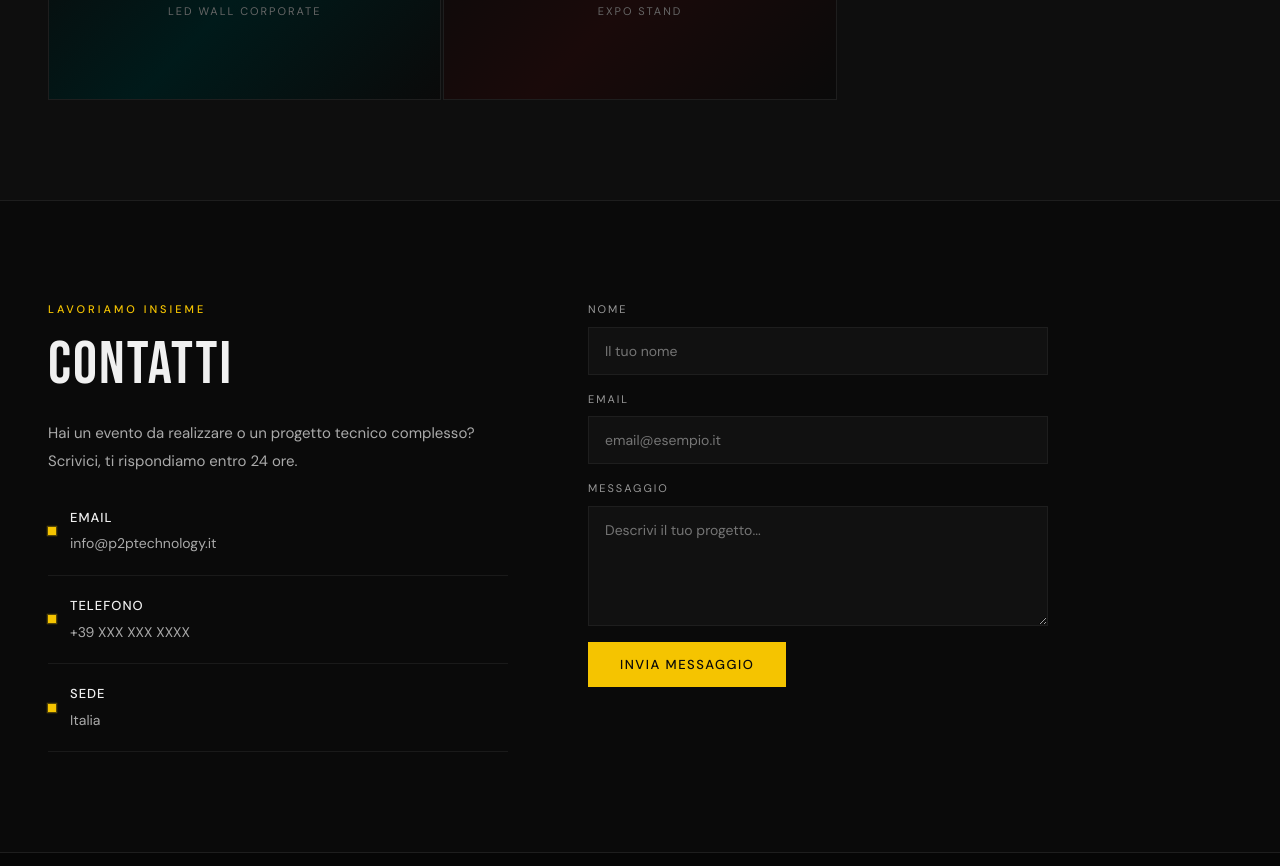
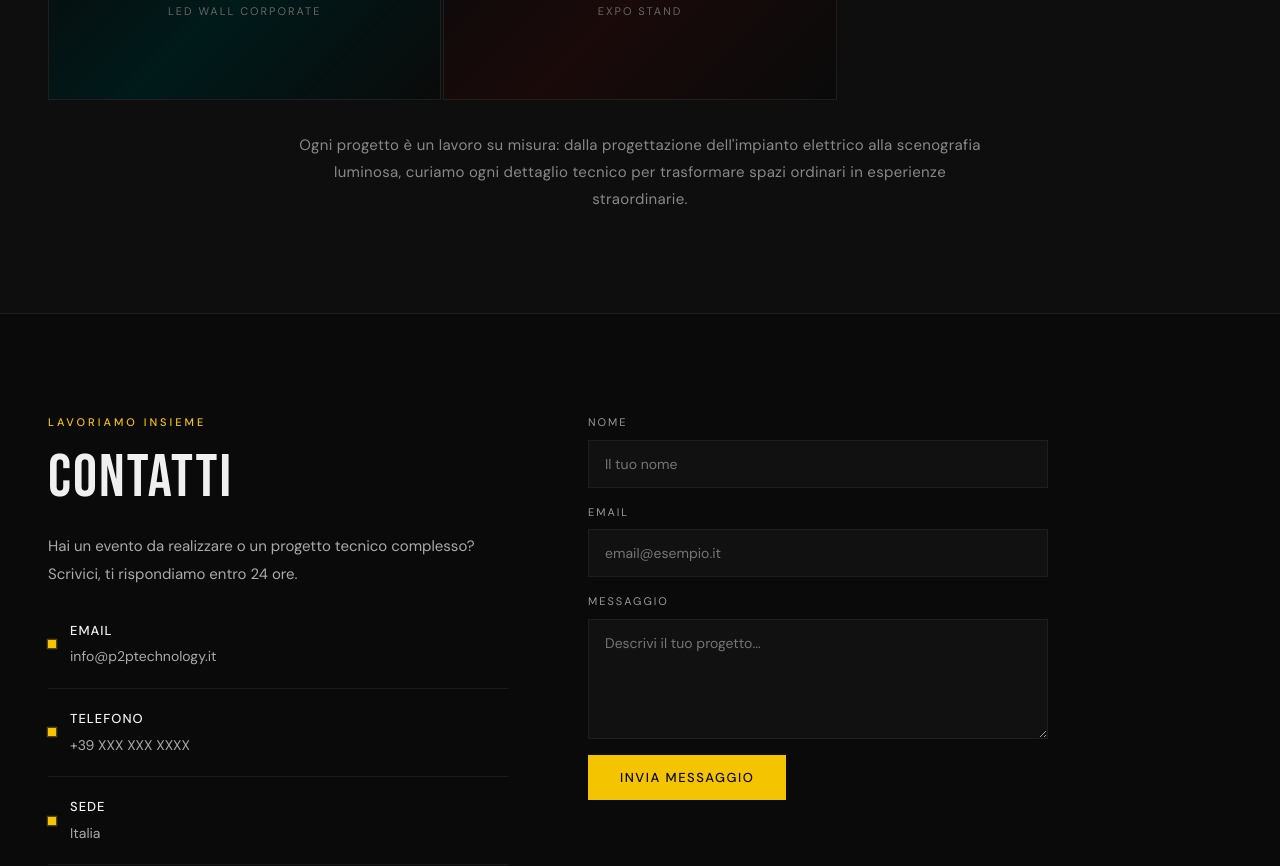
Before and after one commit to Lucjk6/p2ptechnology, a plain HTML site: page index.html in a window 1280 px wide. Shown: the part 3080-3946 px from the top of the page. Drawn offline with Linux system fonts and the light colour scheme.

Commit message:
Aggiunta descrizione generica sotto portfolio

```diff
--- a/css/style.css
+++ b/css/style.css
@@ -669,6 +669,18 @@ section {
   margin-top: 8px;
 }
 
+.portfolio-caption {
+  max-width: 700px;
+  margin: 32px auto 0;
+  text-align: center;
+}
+.portfolio-caption p {
+  font-size: 15px;
+  color: #888;
+  line-height: 1.8;
+  letter-spacing: 0.3px;
+}
+
 /* ── CONTACT ── */
 .contact-grid {
   display: grid;
--- a/index.html
+++ b/index.html
@@ -222,6 +222,9 @@
     <div class="portfolio-grid" id="portfolioGrid">
       <!-- Portfolio items loaded dynamically from data/portfolio.json -->
     </div>
+    <div class="portfolio-caption fade-in">
+      <p>Ogni progetto è un lavoro su misura: dalla progettazione dell'impianto elettrico alla scenografia luminosa, curiamo ogni dettaglio tecnico per trasformare spazi ordinari in esperienze straordinarie.</p>
+    </div>
   </section>
 
   <section id="contatti">
```
